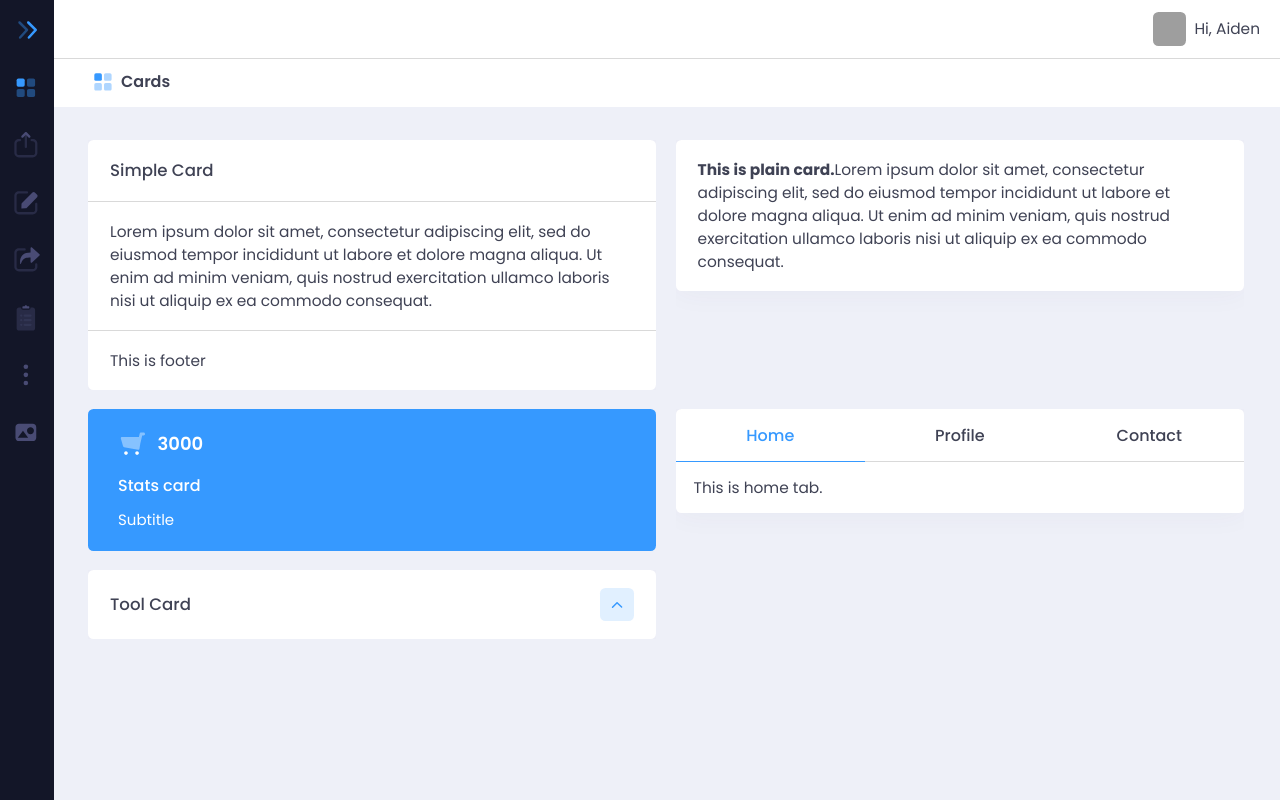
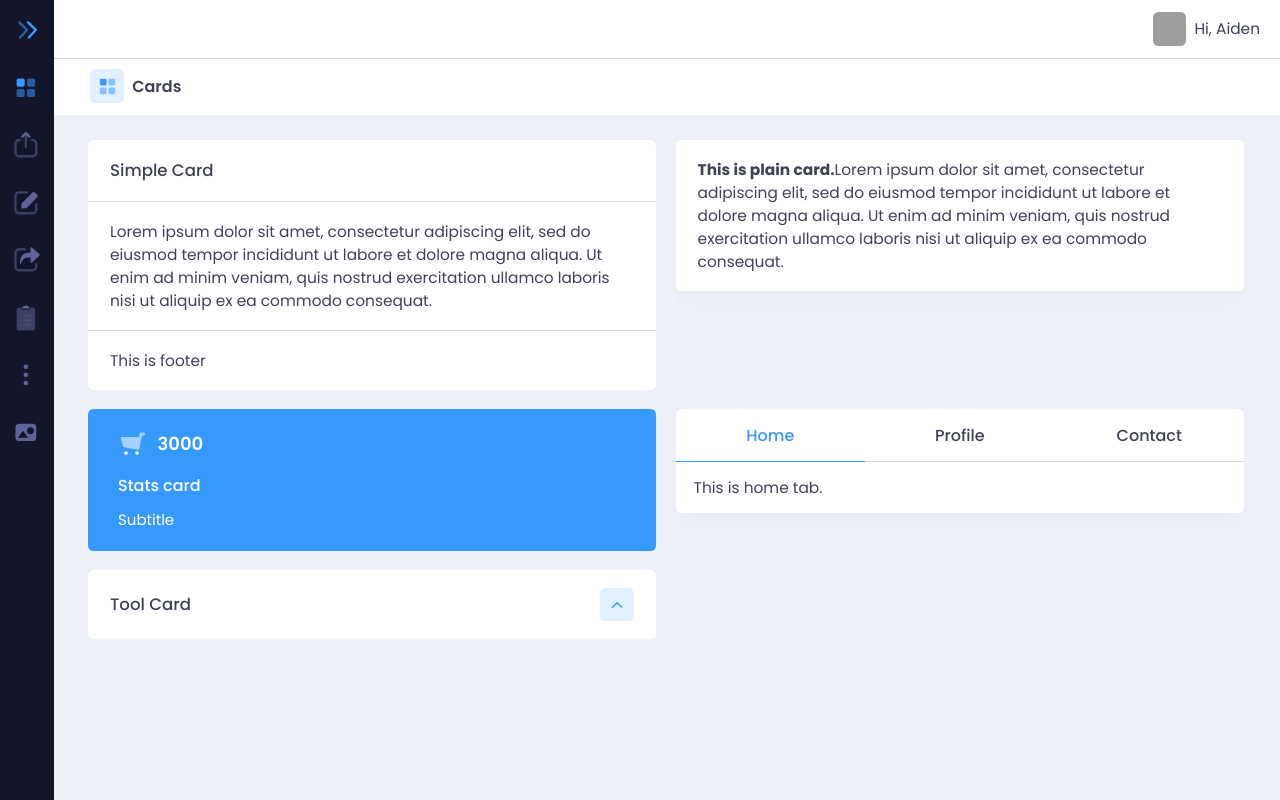
Before and after one commit to aidenraadh/react-js-template, a React (Create React App) app: page / in a window 1280 px wide. Built offline with nearby package versions, Linux system fonts and the light colour scheme; grey boxes are pictures that could not be loaded.

Commit message:
Update styles

```diff
--- a/src/css/components.css
+++ b/src/css/components.css
@@ -380,12 +380,18 @@ All button in the group must be in the same size
 .toolbar .page-heading .title{
 	overflow: hidden;
 	text-overflow: ellipsis;
-	padding: 0 1rem 0 0.32em;
+	padding: 0 1rem 0 0.5em;
 }
 
 .toolbar .page-heading .svg-icon{
+	display: flex;
+	align-items: center;
+	justify-content: center;
+	border-radius: 0.55rem;
+	padding: 0.56rem;
+	background-color: #E1F0FF;
 	flex-shrink: 0;
-	font-size: 1.62em;
+	font-size: 1.44em;
 }
 
 
@@ -454,7 +460,8 @@ All button in the group must be in the same size
 }
 
 .sidebar-item .menu-icon .path{
-	fill: #494B74;
+	/* fill: #494B74; */
+	fill: #606399;
 	transition: fill 0.3s;
 }
 
@@ -466,7 +473,8 @@ All button in the group must be in the same size
 }
 
 .sidebar-item .menu-icon .stroke{
-	stroke: #494B74;
+	/* stroke: #494B74; */
+	stroke: #606399;
 	transition: stroke 0.3s;
 }
 
@@ -474,7 +482,7 @@ All button in the group must be in the same size
 .sidebar-item:hover .menu-icon .stroke,
 .sidebar-item:focus .menu-icon .stroke
 {
-	stroke: #3699FF;
+	stroke: #009EF7;
 }
 
 .sidebar-item .expand-icon{
@@ -486,7 +494,7 @@ All button in the group must be in the same size
 }
 
 .sidebar-item .expand-icon .path{
-	fill: #3699FF;
+	fill: #009EF7;
 }
 
 .sidebar-item .text{
@@ -1317,7 +1325,7 @@ All button in the group must be in the same size
 }
 
 .svg-icon .path.fade{
-	opacity: 0.4
+	opacity: 0.54
 }
 
 .svg-icon.blue .path{
--- a/src/css/media-queries.css
+++ b/src/css/media-queries.css
@@ -1,7 +1,19 @@
-@media only screen and (min-width: 1281px) {
-	html {
-		font-size: 0.6677vw;
+@media only screen and (min-width: 2001px) {
+	#app{
+		padding-top: 14rem;
+		padding-bottom: 14rem;
+		padding-left: calc(420.3px + ( (100vw - 2300px) * 0.3438 ));
+		padding-right: calc(383.9px + ( (100vw - 2300px) * 0.3362 ));
 	}
+	.modal .modal-content{
+		width: calc(920px + ( (100vw - 2300px) * 0.1984 ));
+	}
+	.modal.sm .modal-content{
+		width: calc(552px + ( (100vw - 2300px) * 0.184 ));
+	}
+}
+
+@media only screen and (max-width: 2000px) and (min-width: 1281px) {
 	#app{
 		padding: 14rem 16rem 14rem 19rem;
 	}
@@ -13,28 +25,17 @@
 	}
 }
 
-/* html font size is 9.14px at 375 px, 1.6rem = 14.6px */
+@media only screen and (min-width: 1281px) {
+	html {
+		font-size: calc(9.6px + ( (1281px - 100vw) * (-1 * 0.00250) ) );
+	}
+}
+
 @media only screen and (max-width: 1280px) {
 	html {
 	  font-size: calc(10px - ( (1280px - 100vw) * 0.0013043 ) );
 	}
 }
-
-/* html font size is 9.14px at 375 px, 1.6rem = 14.6px
-@media only screen and (max-width: 1280px) {
-	html {
-	  font-size: calc(10px - ( (1280px - 100vw) * 0.00095 ) );
-	}
-}*/
-
-/*
-html font size is 8.75px at 375 px, 1.6rem = 14px
-@media only screen and (max-width: 1280px) {
-  html {
-    font-size: calc(10px - ( (1280px - 100vw) * 0.00138 ) );
-  }
-}
-*/
 
 /*
 |--------------------------------------------------------------------------
@@ -96,7 +97,6 @@ html font size is 8.75px at 375 px, 1.6rem = 14px
 }
 
 @media only screen and (max-width: 900px){
-
 	.footer{
 		flex-direction: column;
 		justify-content: center;
```
